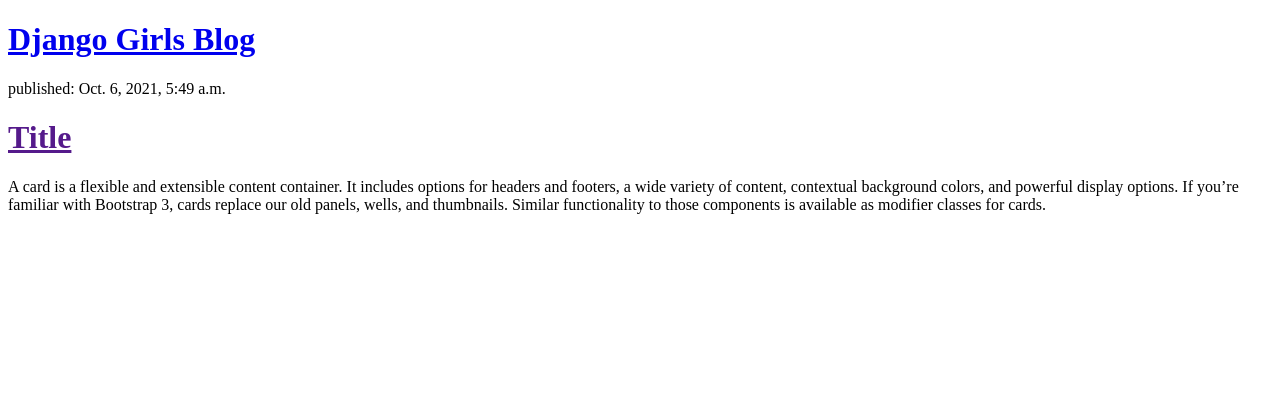
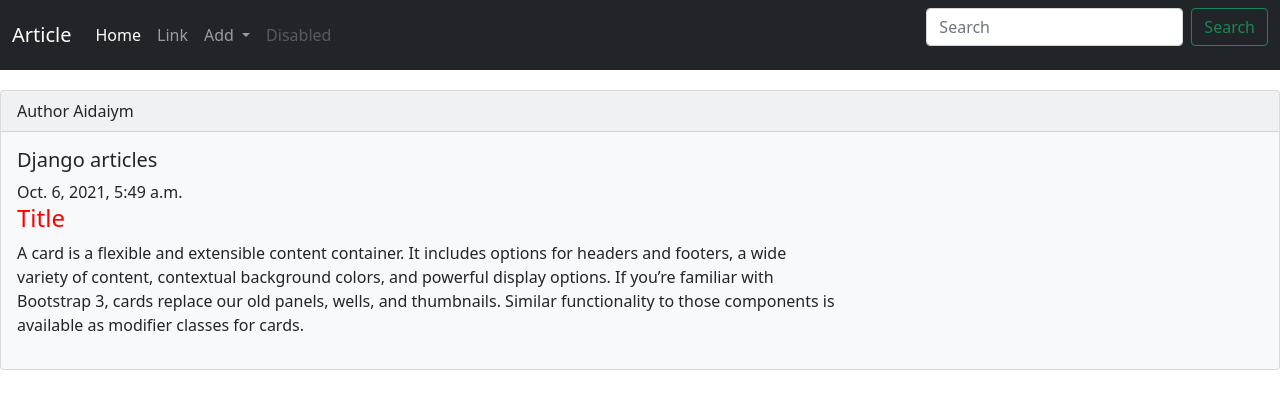
Before and after one commit to aidaiym/my-first-blog, a Django app: page / in a window 1280 px wide. Shown: the top 409 px of the page. Run offline with Django 3.2, Linux system fonts and the light colour scheme; data comes from the database, SQL or seed files in the repository; both versions use the stored data as it was after the commit; some libraries are stand-ins or nearby versions.

Commit message:
Added a styles

```diff
--- /dev/null
+++ b/my_django_app/blog/static/css/style.css
@@ -0,0 +1,53 @@
+/* .page-header {
+    background-color: #ff9400;
+    margin-top: 0;
+    padding: 20px 20px 20px 40px;
+}
+h1 a {
+    color: #FCA205;
+    font-family: 'Lobster';
+}
+.page-header h1, .page-header h1 a, .page-header h1 a:visited, .page-header h1 a:active {
+    color: #ffffff;
+    font-size: 36pt;
+    text-decoration: none;
+}
+
+.content {
+    margin-left: 40px;
+}
+
+h1, h2, h3, h4 {
+    font-family: 'Lobster', cursive;
+}
+
+.date {
+    color: #828282;
+}
+
+.save {
+    float: right;
+}
+
+.post-form textarea, .post-form input {
+    width: 100%;
+}
+
+.top-menu, .top-menu:hover, .top-menu:visited {
+    color: #ffffff;
+    float: right;
+    font-size: 26pt;
+    margin-right: 20px;
+}
+
+.post {
+    margin-bottom: 70px;
+}
+
+.post h1 a, .post h1 a:visited {
+    color: #000000;
+} */
+
+.article{
+   margin-top: 20px;
+}
--- /dev/null
+++ b/my_django_app/blog/templates/blog/base.html
@@ -0,0 +1,73 @@
+{% load static %}
+<html>
+    <head>
+        <title>Django  blog</title>
+        <link href="https://cdn.jsdelivr.net/npm/bootstrap@5.1.2/dist/css/bootstrap.min.css" rel="stylesheet" integrity="sha384-uWxY/CJNBR+1zjPWmfnSnVxwRheevXITnMqoEIeG1LJrdI0GlVs/9cVSyPYXdcSF" crossorigin="anonymous">
+       <script src="https://cdn.jsdelivr.net/npm/@popperjs/core@2.10.2/dist/umd/popper.min.js" integrity="sha384-7+zCNj/IqJ95wo16oMtfsKbZ9ccEh31eOz1HGyDuCQ6wgnyJNSYdrPa03rtR1zdB" crossorigin="anonymous"></script>
+<script src="https://cdn.jsdelivr.net/npm/bootstrap@5.1.2/dist/js/bootstrap.min.js" integrity="sha384-PsUw7Xwds7x08Ew3exXhqzbhuEYmA2xnwc8BuD6SEr+UmEHlX8/MCltYEodzWA4u" crossorigin="anonymous">
+</script>
+        <link href='//fonts.googleapis.com/css?family=Lobster&subset=latin,latin-ext' rel='stylesheet' type='text/css'>
+        <link rel="stylesheet" href="{% static 'css/style.css' %}">
+    </head>
+  <body>
+  <header>
+  <nav class="navbar navbar-expand-lg navbar-dark bg-dark">
+  <div class="container-fluid">
+    <a class="navbar-brand" href="#">Article</a>
+    <button class="navbar-toggler" type="button" data-bs-toggle="collapse" data-bs-target="#navbarSupportedContent" aria-controls="navbarSupportedContent" aria-expanded="false" aria-label="Toggle navigation">
+      <span class="navbar-toggler-icon"></span>
+    </button>
+    <div class="collapse navbar-collapse" id="navbarSupportedContent">
+      <ul class="navbar-nav me-auto mb-2 mb-lg-0">
+        <li class="nav-item">
+          <a class="nav-link active" aria-current="page" href="#">Home</a>
+        </li>
+        <li class="nav-item">
+          <a class="nav-link" href="#">Link</a>
+        </li>
+        <li class="nav-item dropdown">
+          <a class="nav-link dropdown-toggle" href="#" id="navbarDropdown" role="button" data-bs-toggle="dropdown" aria-expanded="false">
+           Add
+          </a>
+          <ul class="dropdown-menu" aria-labelledby="navbarDropdown">
+            <li><a class="dropdown-item" href="#">Action</a></li>
+            <li><a class="dropdown-item" href="#">Another action</a></li>
+            <li><hr class="dropdown-divider"></li>
+            <li><a class="dropdown-item" href="#">Something else here</a></li>
+          </ul>
+        </li>
+        <li class="nav-item">
+          <a class="nav-link disabled">Disabled</a>
+        </li>
+      </ul>
+      <form class="d-flex">
+        <input class="form-control me-2" type="search" placeholder="Search" aria-label="Search">
+        <button class="btn btn-outline-success" type="submit">Search</button>
+      </form>
+    </div>
+  </div>
+</nav>
+  </header>
+    <div class="card text-dark bg-light mb-3 article" >
+  <div class="card-header">Author Aidaiym</div>
+  <div class="card-body">
+    <h5 class="card-title">Django articles</h5>
+     <div class="row">
+            <div class="col-md-8">
+            {% block content %}
+                {% for post in posts %}
+                 <div class="post">
+                      <div class="date">
+                      {{ post.published_date }}
+                       </div>
+                         <h4><a href="" >{{ post.title }}</a></h4>
+                          <p>{{ post.text|linebreaksbr }}</p>
+                  </div>
+                 {% endfor %}
+            {% endblock %}
+            </div>
+        </div>
+  </div>
+</div>
+</body>
+</html>
--- a/my_django_app/blog/templates/blog/post_list.html
+++ b/my_django_app/blog/templates/blog/post_list.html
@@ -1,18 +1,13 @@
-<!DOCTYPE html>
-<html>
-    <head>
-        <title>Django Girls blog</title>
-        <meta http-equiv="Content-Type" content="text/html; charset=utf-8">
-    </head>
-  <div>
-    <h1><a href="/">Django Girls Blog</a></h1>
-</div>
+{% extends 'blog/base.html' %}
 
-{% for post in posts %}
-    <div>
-        <p>published: {{ post.published_date }}</p>
-        <h1><a href="">{{ post.title }}</a></h1>
-        <p>{{ post.text|linebreaksbr }}</p>
-    </div>
-{% endfor %}
-</html>
+{% block content %}
+    {% for post in posts %}
+        <div class="post">
+            <div class="date">
+                {{ post.published_date }}
+            </div>
+            <h4><a href="" style="color:red; text-decoration:none;">{{ post.title }}</a></h4>
+            <p>{{ post.text|linebreaksbr }}</p>
+        </div>
+    {% endfor %}
+{% endblock %}
```
Also changed, not shown: my_django_app/db.sqlite3.
